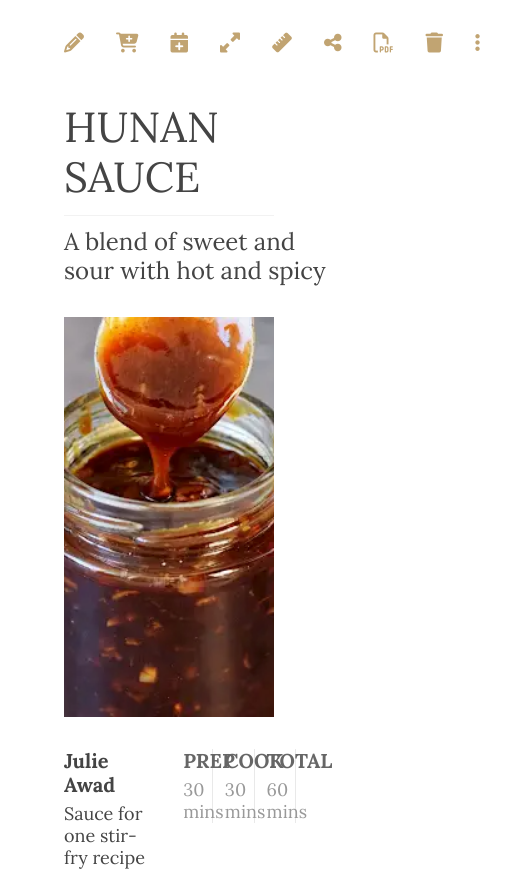
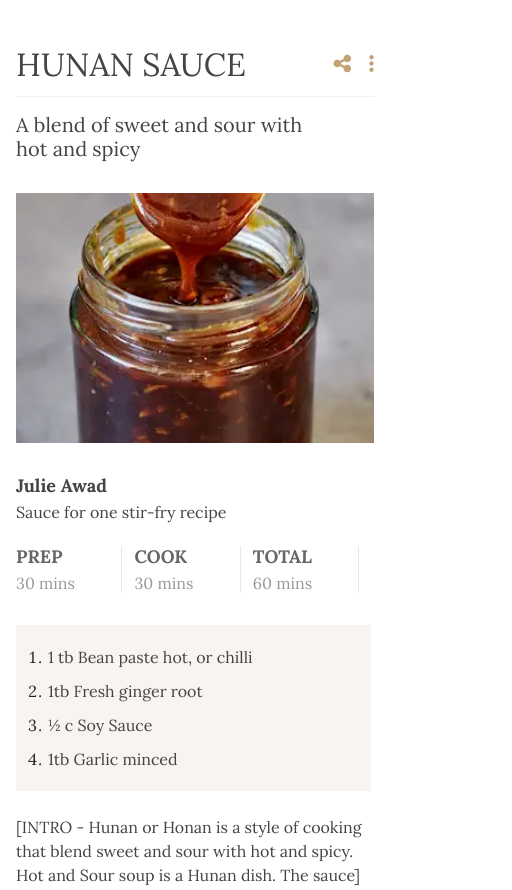
Before and after one commit to Quantumminded/cook-book, a plain HTML site: page hunan_sauce.html in a window 390 px wide. Shown: the top 890 px of the page, 512 px wide, since content can reach past the window. Drawn offline with nearby package versions, Linux system fonts and the light colour scheme; a web font is replaced by a local one.

Commit message:
mobile responsive

```diff
--- a/assets/css/font_library.css
+++ b/assets/css/font_library.css
@@ -23,14 +23,44 @@ font-size: 22px;
 }
 
 h4 {
-font-size: 20px !important;
+font-size: 20px;
 }
 
 h6 {
-font-size: 18px !important;
+font-size: 18px;
 }
 
 p {
-font-size: 16px !important;
+font-size: 16px;
 
 }
+
+@media only screen and (max-width: 600px) {
+h1 {
+font-size: 32px;
+
+}
+
+h2 {
+font-size: 20px;
+
+}
+
+h3 {
+font-size: 18px;
+}
+
+h4 {
+font-size: 18px;
+}
+
+h6 {
+font-size: 16px;
+}
+
+p {
+font-size: 16px;
+
+}
+
+}
--- a/assets/css/recipe.css
+++ b/assets/css/recipe.css
@@ -1,6 +1,7 @@
 .recipe_page {
     padding: 32px 64px;
 }
+
 
 
 .recipe_page_header {
@@ -44,11 +45,11 @@
     object-fit: cover;
 }
 
-.container {
-    margin: 0px;
-}
+/* recipe body */
 
-.recipe_body_top{
+/* recipe body top */
+
+.recipe_body_top {
     margin: 0px 0px 52px 0px;
     padding: 0px;
 }
@@ -79,6 +80,8 @@ color: #999;
 }
 
 
+/* recipe incredient component */
+
 
 ul.recipe_ingredients_group{
 padding-left: 20px;
@@ -104,3 +107,120 @@ li.recipe_ingredients, .recipe_steps {
     margin: 0px;
     padding: 0px 0px 0px 6px;
  }
+
+/* non-mobile */
+
+@media only screen and (mid-width: 600px) {
+.recipe_title_section_mobile{
+    display: none;
+}
+}
+
+ /* Mobile */
+
+@media only screen and (max-width: 600px) {
+    .recipe_page {
+        padding: 46px 16px;
+    }
+
+    .recipe_title{
+        display: none;
+    }
+
+    .recipe_img {
+        width: 100%;
+        height: 250px;
+        object-fit: cover;
+    }
+
+ .recipe_page_header {
+            display: none;
+        }
+
+    .recipe_title_section_mobile{
+        display: flex;
+        flex-direction: row;
+        justify-content: space-between;
+        align-items: center;
+    }
+
+    .action_area_mobile{
+        display: flex;
+        flex-direction: row;
+    }
+
+
+
+    .recipe_action_icon:last-child {
+        margin: 0px;
+    }
+
+    .recipe_share_mobile {
+        margin-right: 18px;
+    }
+
+    .recipe_title_separation_line {
+        margin-top: 12px;
+        margin-bottom: 16px;
+        width: 100%;
+    }
+
+    .recipe_subtitle {
+        width: 90%;
+    }
+
+    /* recipe main top */
+    .container.recipe_body_top{
+        margin-bottom: 0px;
+    }
+
+
+    .col-3.time_box {
+        width: 31%;
+    }
+
+    .col-5.table_author {
+        width: 100%;
+        margin-bottom: 24px;
+    }
+
+    .col-7.table_time {
+        width: 100%;
+        margin-bottom: 32px;
+
+
+    }
+
+    /* recipe main body */
+
+
+
+
+    .container.recipe_body_main {
+        padding-left: 0px;
+
+    }
+
+    .col-5.recipe_table_left{
+        width: 96%;
+        margin: 0px 12px 24px;
+        padding: 20px 0px;
+        background-color: rgb(247, 244, 241);
+    }
+
+    ul.recipe_ingredients_group {
+        padding-left: 32px;
+        margin: 0px;
+    }
+
+    li.recipe_ingredients:last-child {
+        margin-bottom: 0px;
+    }
+
+    .col-7.recipe_table_right{
+        width: 100%;
+    }
+
+}
+
+/* mobile end */
--- a/hunan_sauce.html
+++ b/hunan_sauce.html
@@ -41,48 +41,70 @@
   </head>
   <body>
     <div class="recipe_page">
+
       <!-- action area -->
       <div class="recipe_page_header">
         <div class="recipe-top-action-area">
-          <a href="your link here"
+          <a href="#"
             ><i class="fa-solid fa-pencil recipe_action_icon"></i
           ></a>
-          <a href="your link here"
+          <a href="#"
             ><i class="fa-sharp fa-solid fa-cart-plus recipe_action_icon"></i></a>
-          <a href="your link here"
+          <a href="#"
             ><i class="fa-sharp fa-solid fa-calendar-plus recipe_action_icon"></i></a>
-          <a href="your link here"
+          <a href="#"
             ><i
               class="fa-solid fa-up-right-and-down-left-from-center recipe_action_icon"
             ></i
           ></a>
-          <a href="your link here"
+          <a href="#"
             ><i class="fa-solid fa-ruler recipe_action_icon"></i
           ></a>
-          <a href="your link here"
+          <a href="#"
             ><i class="fa-solid fa-share-nodes recipe_action_icon"></i
           ></a>
-          <a href="your link here"
+          <a href="#"
             ><i class="fa-regular fa-file-pdf recipe_action_icon"></i
           ></a>
-          <a href="your link here"
+          <a href="#"
             ><i class="fa-solid fa-trash recipe_action_icon"></i
           ></a>
-          <a href="your link here"
+          <a href="#"
             ><i class="fa-solid fa-ellipsis-vertical recipe_action_icon"></i
           ></a>
         </div>
       </div>
       <!-- action area end -->
 
+      <!-- recipe title area -->
+
       <div class="recipe_title_secion">
         <h1 class="recipe_title">HUNAN SAUCE</h1>
+        <!-- title mobile -->
+        <div class="recipe_title_section_mobile">
+
+        <h1 class="recipe_title_mobile">HUNAN SAUCE</h1>
+
+        <div class="action_area_mobile">
+          <a href="#" class="recipe_share_mobile"
+                ><i class="fa-solid fa-share-nodes recipe_action_icon"></i
+              ></a>
+
+              <a href="#"
+                ><i class="fa-solid fa-ellipsis-vertical recipe_action_icon"></i
+              ></a>
+
+        </div>
+        </div>
+        <!-- title mobile end -->
         <hr class="recipe_title_separation_line" />
         <h2 class="recipe_subtitle">
           A blend of sweet and sour with hot and spicy
         </h2>
       </div>
       <div class="recipe_image_section">
+
+          <!-- recipe title area end -->
         <img
           class="recipe_img"
           src="assets/img/hunan_sauce.png"
@@ -90,16 +112,17 @@
         />
       </div>
 
-      <!-- recipe -->
+
+      <!-- recipe main -->
       <div class="recipe_body">
         <!-- recipe head -->
         <div class="container recipe_body_top">
           <div class="row">
-            <div class="col-5">
+            <div class="col-5 table_author">
               <h4 class="recipe_author">Julie Awad</h4>
               <h6 class="recipe_description">Sauce for one stir-fry recipe</h6>
             </div>
-            <div class="col-7">
+            <div class="col-7 table_time">
               <div class="row">
                 <div class="col-3 time_box">
                   <h4 class="recipe_time_title">PREP</h4>
@@ -118,9 +141,10 @@
             </div>
           </div>
         </div>
-        <!--recipe main  -->
+        <!-- recipe head end-->
+        <!--recipe main body -->
       </div>
-      <div class="container recipe_body_top">
+      <div class="container recipe_body_main">
           <div class="row">
             <div class="col-5 recipe_table_left">
             <ul class="recipe_ingredients_group">
@@ -159,8 +183,9 @@
             </div>
           </div>
         </div>
+          <!--recipe main body end-->
 
-      <!-- recipe end -->
+      <!-- recipe main end -->
     </div>
     <!-- bootsrap js -->
   </body>
```
